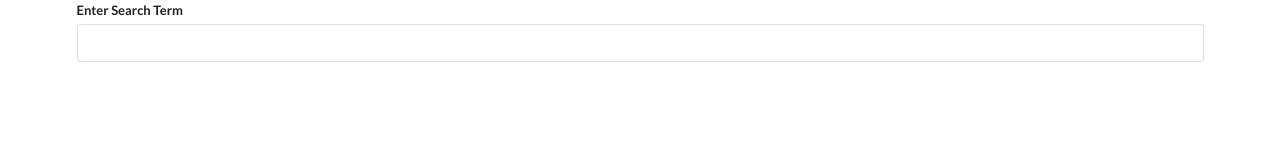
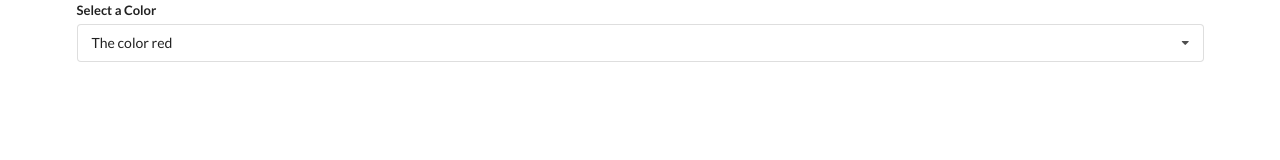
Before and after one commit to noakishere/widgets, a React (Create React App) app: page / in a window 1280 px wide. Shown: the top 160 px of the page. Built offline with nearby package versions, Linux system fonts and the light colour scheme.

Commit message:
Initial dropdown list

```diff
--- a/src/App.js
+++ b/src/App.js
@@ -1,5 +1,6 @@
-import React from "react";
+import React, { useState } from "react";
 import Accordion from "./components/Accordion";
+import Dropdown from "./components/Dropdown";
 import Search from "./components/Search";
 
 const items = [
@@ -17,10 +18,32 @@
 	},
 ];
 
+const options = [
+	{
+		label: "The color red",
+		value: "red",
+	},
+	{
+		label: "The color Green",
+		value: "green",
+	},
+	{
+		label: "A shade of Blue",
+		value: "blue",
+	},
+];
+
 export default () => {
+	const [selected, setSelected] = useState(options[0]);
+
 	return (
 		<div className="ui container">
-			<Search />
+			<Dropdown
+				selected={selected}
+				onSelectedChange={setSelected}
+				options={options}
+			/>
+			{/* <Search /> */}
 			{/* <Accordion items={items} /> */}
 		</div>
 	);
--- /dev/null
+++ b/src/components/Dropdown.js
@@ -0,0 +1,41 @@
+import React, { useState } from "react";
+
+const Dropdown = ({ options, selected, onSelectedChange }) => {
+	const [open, setOpen] = useState(false);
+
+	const renderedOptions = options.map((option) => {
+		if (option.value == selected.value) {
+			return null;
+		}
+
+		return (
+			<div
+				key={option.value}
+				className="item"
+				onClick={() => onSelectedChange(option)}
+			>
+				{option.label}
+			</div>
+		);
+	});
+
+	return (
+		<div className="ui form">
+			<div className="field">
+				<label className="label">Select a Color</label>
+				<div
+					onClick={() => setOpen(!open)}
+					className={`ui selection dropdown ${open ? "visible active" : ""}`}
+				>
+					<i className="dropdown icon"></i>
+					<div className="text">{selected.label}</div>
+					<div className={`menu ${open ? "visible transition" : ""}`}>
+						{renderedOptions}
+					</div>
+				</div>
+			</div>
+		</div>
+	);
+};
+
+export default Dropdown;
```
